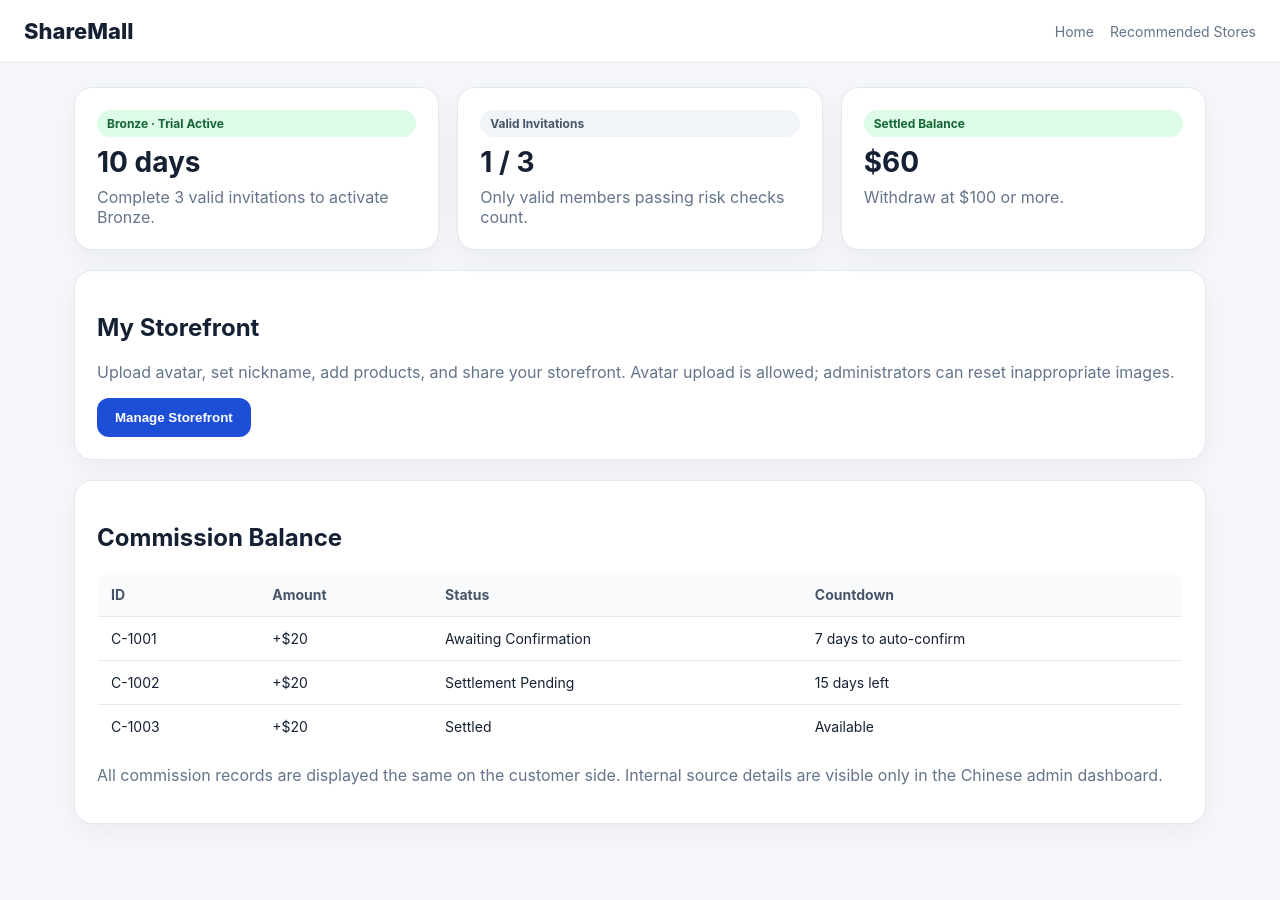
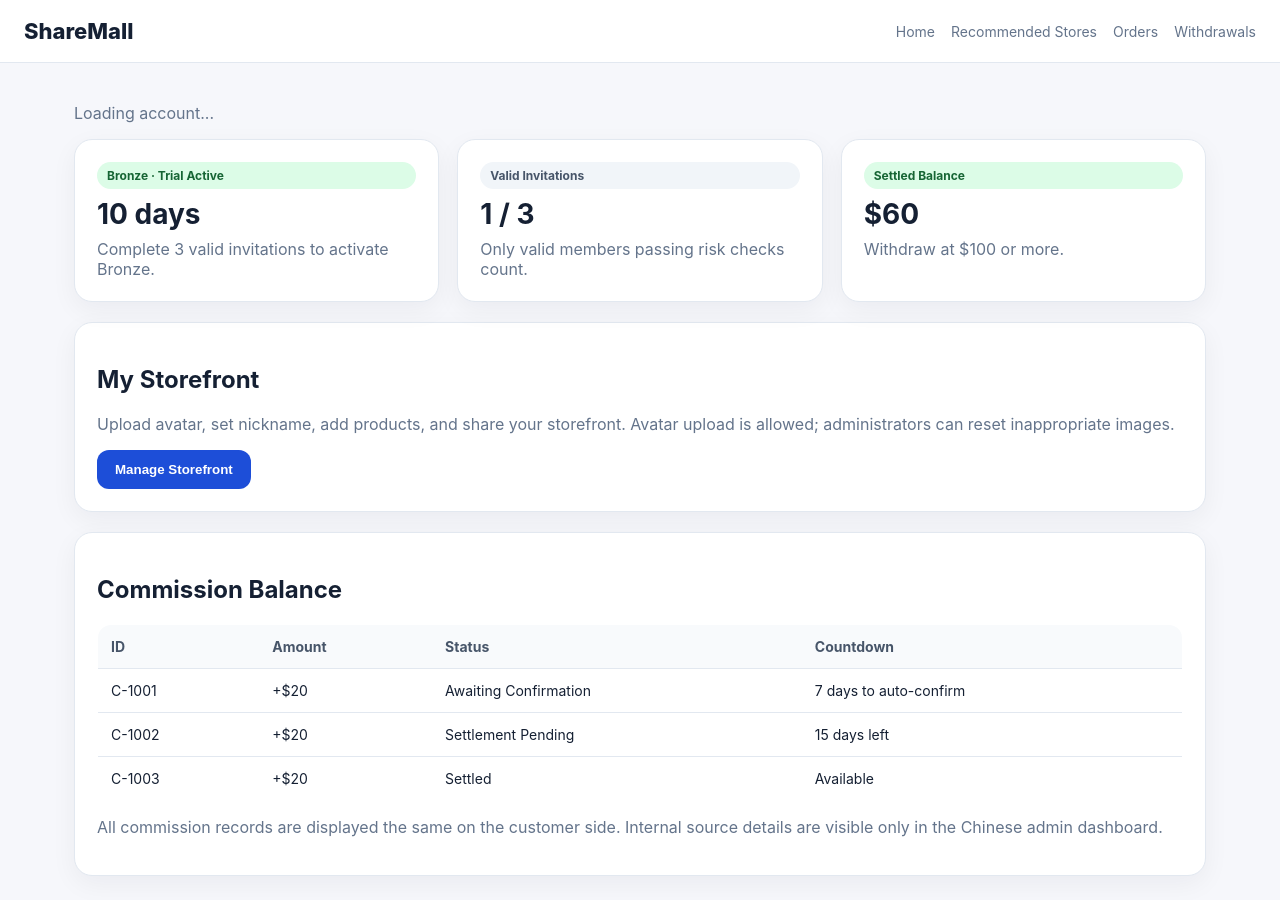
Before and after one commit to ljh285218864-hue/123456, a Next.js app: page /account in a window 1280 px wide. Before the commit the page ends 848 px from the top, so only its background shows below. Built offline with nearby package versions, Linux system fonts and the light colour scheme; no server answers.

Commit message:
Show current user data on account page

```diff
--- a/app/account/page.tsx
+++ b/app/account/page.tsx
@@ -1,4 +1,5 @@
 import Link from 'next/link';
+import CurrentUserCard from '@/components/CurrentUserCard';
 
 const commissions = [
   { id: 'C-1001', amount: '+$20', status: 'Awaiting Confirmation', countdown: '7 days to auto-confirm' },
@@ -9,8 +10,9 @@
 export default function AccountPage() {
   return (
     <>
-      <nav className="nav"><div className="brand">ShareMall</div><div className="navlinks"><Link href="/">Home</Link><Link href="/recommendations">Recommended Stores</Link></div></nav>
+      <nav className="nav"><div className="brand">ShareMall</div><div className="navlinks"><Link href="/">Home</Link><Link href="/recommendations">Recommended Stores</Link><Link href="/orders">Orders</Link><Link href="/withdrawals">Withdrawals</Link></div></nav>
       <main className="container">
+        <CurrentUserCard />
         <div className="grid grid-3" style={{ marginBottom: 20 }}>
           <div className="card stat"><span className="pill">Bronze · Trial Active</span><strong>10 days</strong><span className="muted">Complete 3 valid invitations to activate Bronze.</span></div>
           <div className="card stat"><span className="pill muted">Valid Invitations</span><strong>1 / 3</strong><span className="muted">Only valid members passing risk checks count.</span></div>
```
